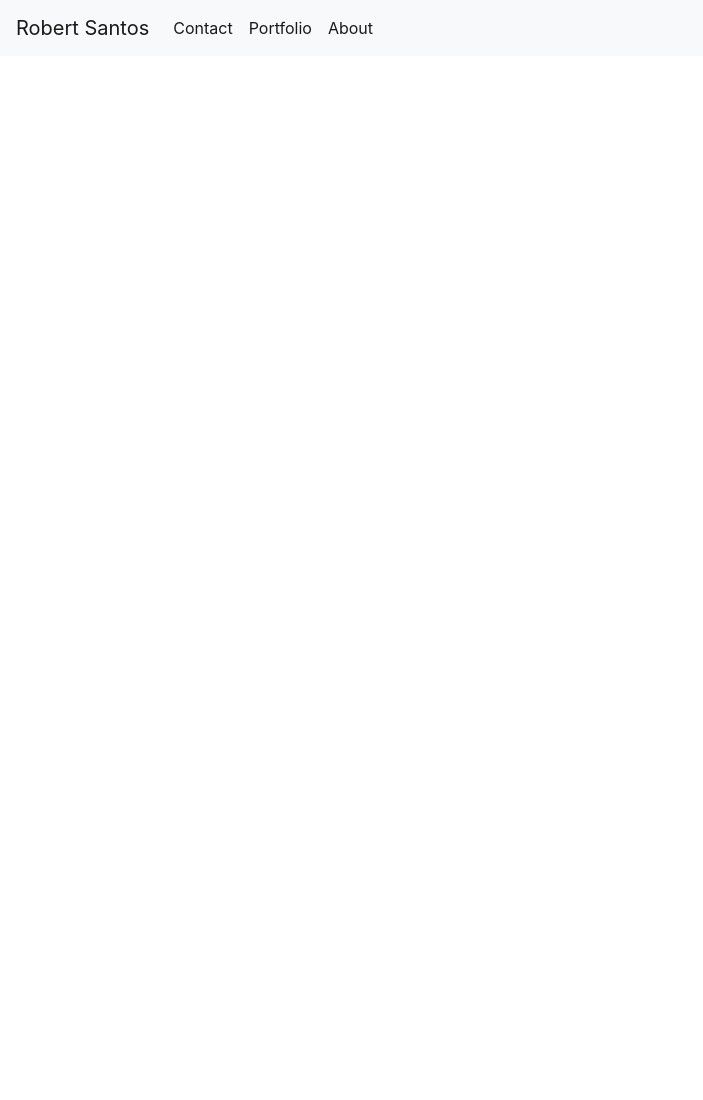
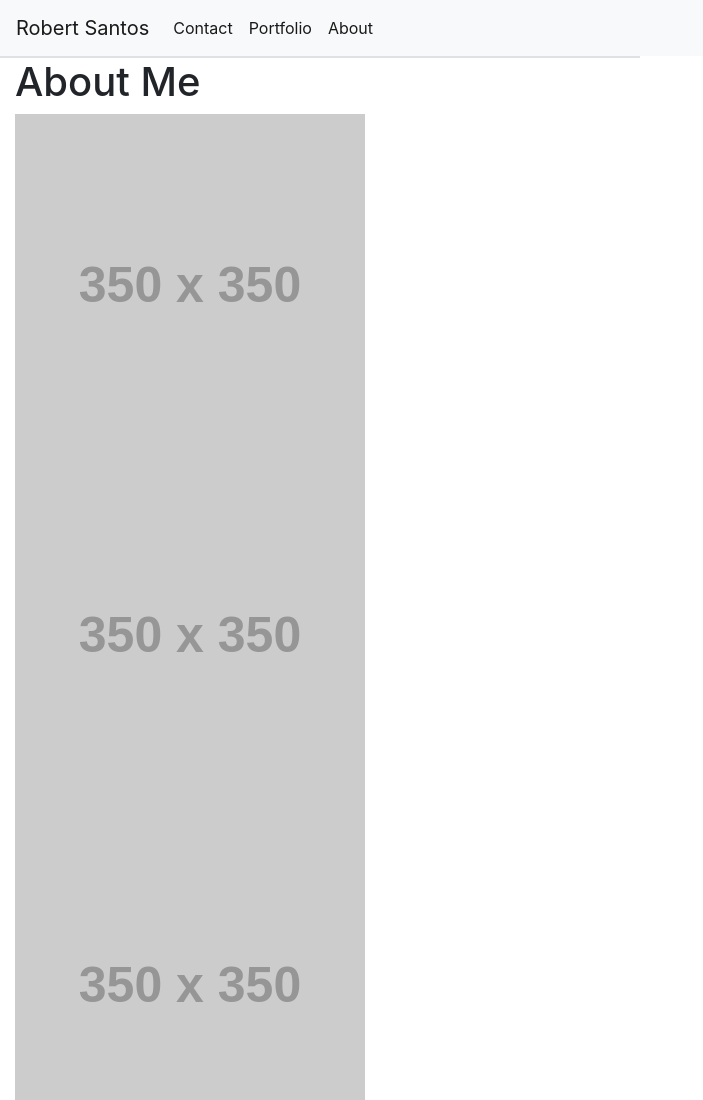
Before and after one commit to robertsantos-dfw/02-Homework, a plain HTML site: page portfolio.html in a window 1280 px wide. Shown: the top 1100 px of the page, without its empty margins (0-703 px from the left). Before the commit the page ends 800 px from the top, so only its background shows below. Drawn offline with nearby package versions, Linux system fonts and the light colour scheme; placeholder pictures from the web are drawn by us.

Commit message:
Update 10-27 portfolio changes

```diff
--- a/portfolio.html
+++ b/portfolio.html
@@ -34,14 +34,48 @@
 
     </div>
 </nav>
+
 <body>
 
+    <!-- Portfolio Section -->
+    <div class="container-lg border float-left col-md-6 mt-12"></div>
+    <div class="row col-12">
+        <div class="col float-left">
+            <h1>About Me</h1>
+        </div>
+    </div>
+    <div class="row col-5">
+        <div class="col float-left">
+            <img src="https://placehold.it/350x350" alt="About Me" id="bio image">
+        </div>
+        <div class="col float-left">
+            <img src="https://placehold.it/350x350" alt="About Me" id="bio image">
+        </div>
+    <div class="row col-5">
+        <div class="col float-left">
+            <img src="https://placehold.it/350x350" alt="About Me" id="bio image">
+        </div>
+        <div class="col float-left">
+            <img src="https://placehold.it/350x350" alt="About Me" id="bio image">
+        </div>
+    <div class="row col-5">
+        <div class="col float-left">
+            <img src="https://placehold.it/350x350" alt="About Me" id="bio image">
+        </div>
+        <div class="col float-left">
+            <img src="https://placehold.it/350x350" alt="About Me" id="bio image">
+        </div>
 
 
-
-  <script src="https://code.jquery.com/jquery-3.5.1.slim.min.js" integrity="sha384-DfXdz2htPH0lsSSs5nCTpuj/zy4C+OGpamoFVy38MVBnE+IbbVYUew+OrCXaRkfj" crossorigin="anonymous"></script>
-  <script src="https://cdn.jsdelivr.net/npm/bootstrap@4.5.3/dist/js/bootstrap.bundle.min.js" integrity="sha384-ho+j7jyWK8fNQe+A12Hb8AhRq26LrZ/JpcUGGOn+Y7RsweNrtN/tE3MoK7ZeZDyx" crossorigin="anonymous"></script>
-  <script src="https://stackpath.bootstrapcdn.com/bootstrap/4.5.2/js/bootstrap.min.js" integrity="sha384-B4gt1jrGC7Jh4AgTPSdUtOBvfO8shuf57BaghqFfPlYxofvL8/KUEfYiJOMMV+rV" crossorigin="anonymous"></script>
-  </body>
+        <script src="https://code.jquery.com/jquery-3.5.1.slim.min.js"
+            integrity="sha384-DfXdz2htPH0lsSSs5nCTpuj/zy4C+OGpamoFVy38MVBnE+IbbVYUew+OrCXaRkfj"
+            crossorigin="anonymous"></script>
+        <script src="https://cdn.jsdelivr.net/npm/bootstrap@4.5.3/dist/js/bootstrap.bundle.min.js"
+            integrity="sha384-ho+j7jyWK8fNQe+A12Hb8AhRq26LrZ/JpcUGGOn+Y7RsweNrtN/tE3MoK7ZeZDyx"
+            crossorigin="anonymous"></script>
+        <script src="https://stackpath.bootstrapcdn.com/bootstrap/4.5.2/js/bootstrap.min.js"
+            integrity="sha384-B4gt1jrGC7Jh4AgTPSdUtOBvfO8shuf57BaghqFfPlYxofvL8/KUEfYiJOMMV+rV"
+            crossorigin="anonymous"></script>
+</body>
 
 </html>
```
Also changed, not shown: contact.html (+1 -1 lines), index.html (+1 -1 lines).
